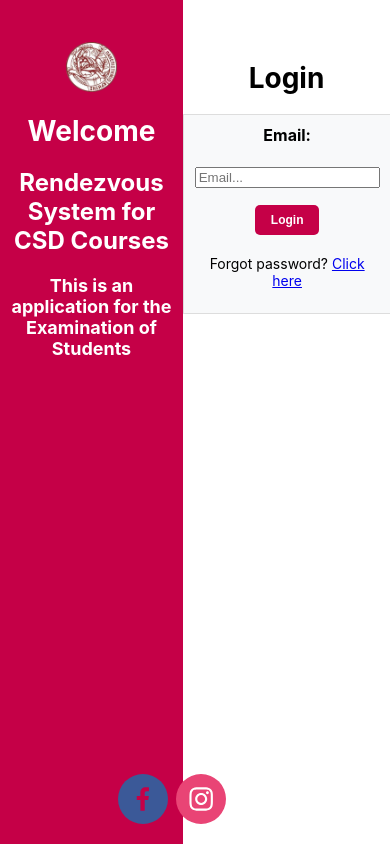
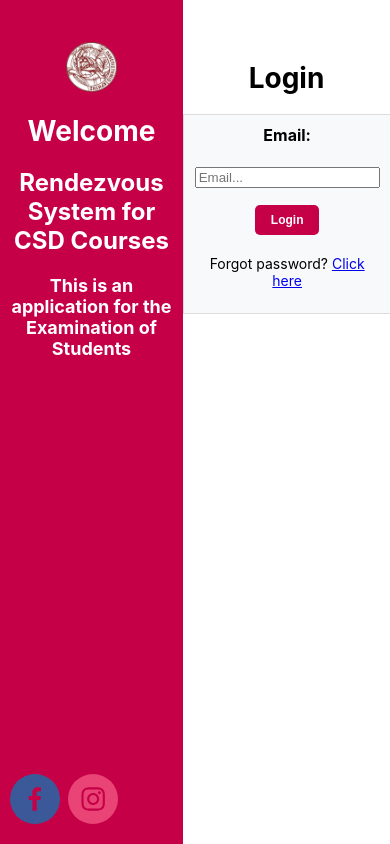
Before and after one commit to anestiskivro/CSD-Client, a React (Create React App) app: page / in a window 390 px wide. Shown: the top 844 px of the page. Built offline with nearby package versions, Linux system fonts and the light colour scheme; no server answers.

Commit message:
responsive footer1

```diff
--- a/src/components/footer.css
+++ b/src/components/footer.css
@@ -28,7 +28,7 @@
     }
 
     .social-icon-container {
-        justify-content: center;
+        justify-content: left;
         /* Center social icons on tablets */
         padding-left: 0;
     }
@@ -46,7 +46,7 @@
     }
 
     .social-icon-container {
-        justify-content: center;
+        justify-content: left;
         /* Center social icons on mobile */
         padding-left: 0;
         flex-wrap: wrap;
```
